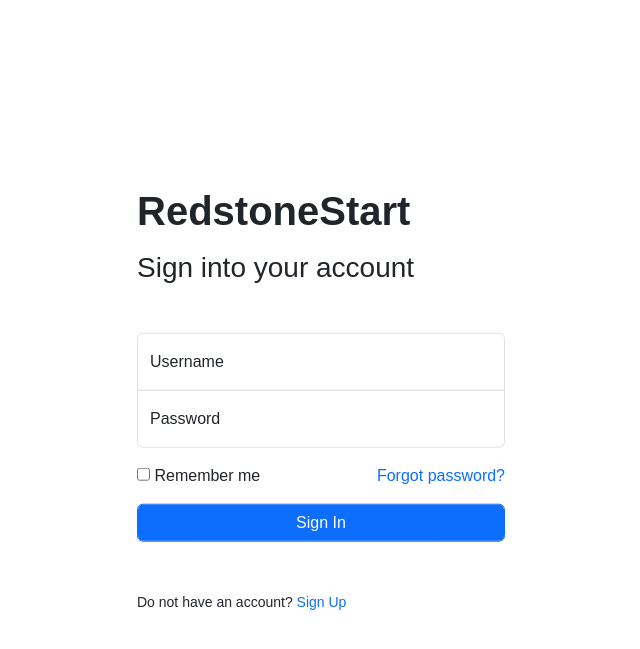
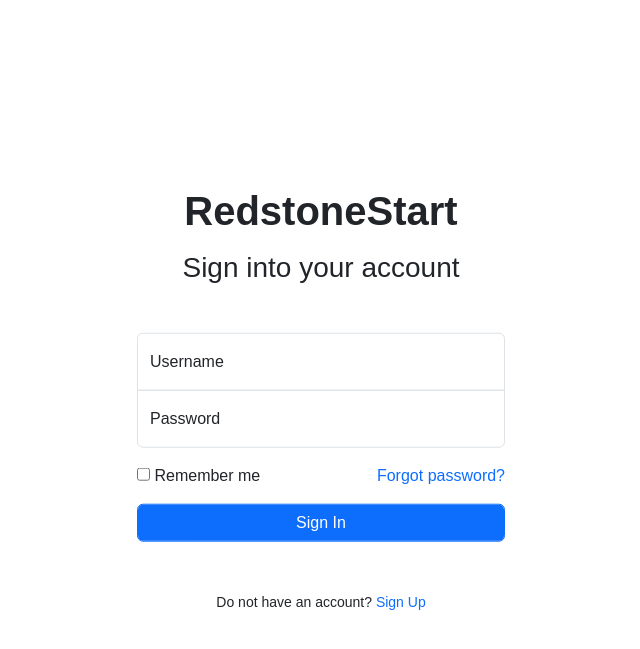
Before and after one commit to Pr1mary/RedstoneStart, a Django app: page /accounts/auth/login in a window 1280 px wide. Shown: the top 649 px of the page, without its empty margins (319-959 px from the left). Run offline with Django 5.2, Linux system fonts and the light colour scheme; some libraries are stand-ins or nearby versions.

Commit message:
DONE sign in page redesign

```diff
--- a/webapp/modules/accounts/templates/index-login.html
+++ b/webapp/modules/accounts/templates/index-login.html
@@ -18,8 +18,8 @@
     {% endif %}
     <form class="login_form" action="{% url 'auth_login' %}" method="post">
         {% csrf_token %}
-        <h1 class="mb-3 fw-bold">RedstoneStart</h1>
-        <h3 class="mb-5">Sign into your account</h3>
+        <h1 class="mb-3 fw-bold text-center">RedstoneStart</h1>
+        <h3 class="mb-5 text-center">Sign into your account</h3>
         <div class="form-floating">
             <input class="form-control" type="text" name="username" id="username" placeholder="username">
             <label for="username">Username</label>
@@ -38,7 +38,11 @@
         <div class="mb-5">
             <input type="submit" class="form-control md-3 btn btn-primary" value="Sign In">
         </div>
-        <small class="">Do not have an account? <a class="text-decoration-none" href="{% url 'auth_register' %}">Sign Up</a></small>
+        <div class="text-center">
+            <small>
+                Do not have an account? <a class="text-decoration-none" href="{% url 'auth_register' %}">Sign Up</a>
+            </small>
+        </div>
     </form>
 
 </div>
--- a/webapp/static/css/custom.css
+++ b/webapp/static/css/custom.css
@@ -19,6 +19,10 @@ body {
     height: 100vh;
 }
 
+.login_form .form-floating:focus-within {
+    z-index: 2;
+}
+
 .login_form input[type="text"] {
     margin-bottom: -1px;
     border-bottom-left-radius: 0;
```
